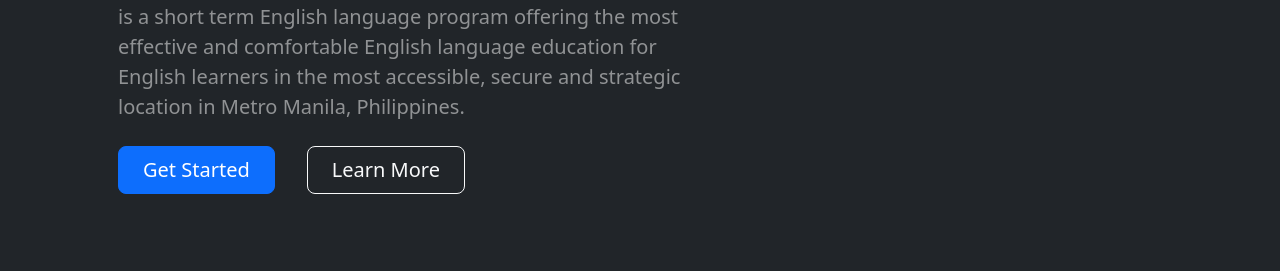
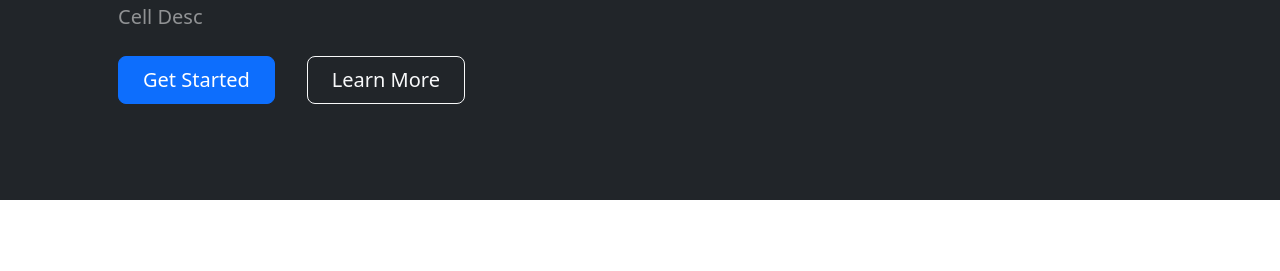
Before and after one commit to Jdelina/teacher, a plain HTML site: page index.html in a window 1280 px wide. Shown: the part 273-544 px from the top of the page. Drawn offline with nearby package versions, Linux system fonts and the light colour scheme.

Commit message:
Update index.html

```diff
--- a/index.html
+++ b/index.html
@@ -44,9 +44,7 @@
                         <div class="col-lg-8 col-xl-7 col-xxl-6">
                             <div class="my-5 text-center text-xl-start">
                                 <h1 class="display-5 fw-bolder text-white mb-2">The Center for English Language Learning</h1>
-                                <p class="lead fw-normal text-white-50 mb-4">is a short term English language program offering the
-                                    most effective and comfortable English language education for English learners in the
-                                    most accessible, secure and strategic location in Metro Manila, Philippines.</p>
+                                <p class="lead fw-normal text-white-50 mb-4">Cell Desc </p>
                                 <div class="d-grid gap-3 d-sm-flex justify-content-sm-center justify-content-xl-start">
                                     <a class="btn btn-primary btn-lg px-4 me-sm-3" href="#features">Get Started</a>
                                     <a class="btn btn-outline-light btn-lg px-4" href="#!">Learn More</a>
@@ -55,7 +53,7 @@
                         </div>
                         <!-------mga programs to offer carousel-------->
                         <div class="col-xl-5 col-xxl-6 d-none d-xl-block text-center"><div class="carousel-item">
-                         <img src="..." alt="...">
+                         <img src="5.jpg" alt="...">
                            <div class="carousel-caption d-none d-md-block">
                             <h5>...</h5>
                             <p>...</p>
```
